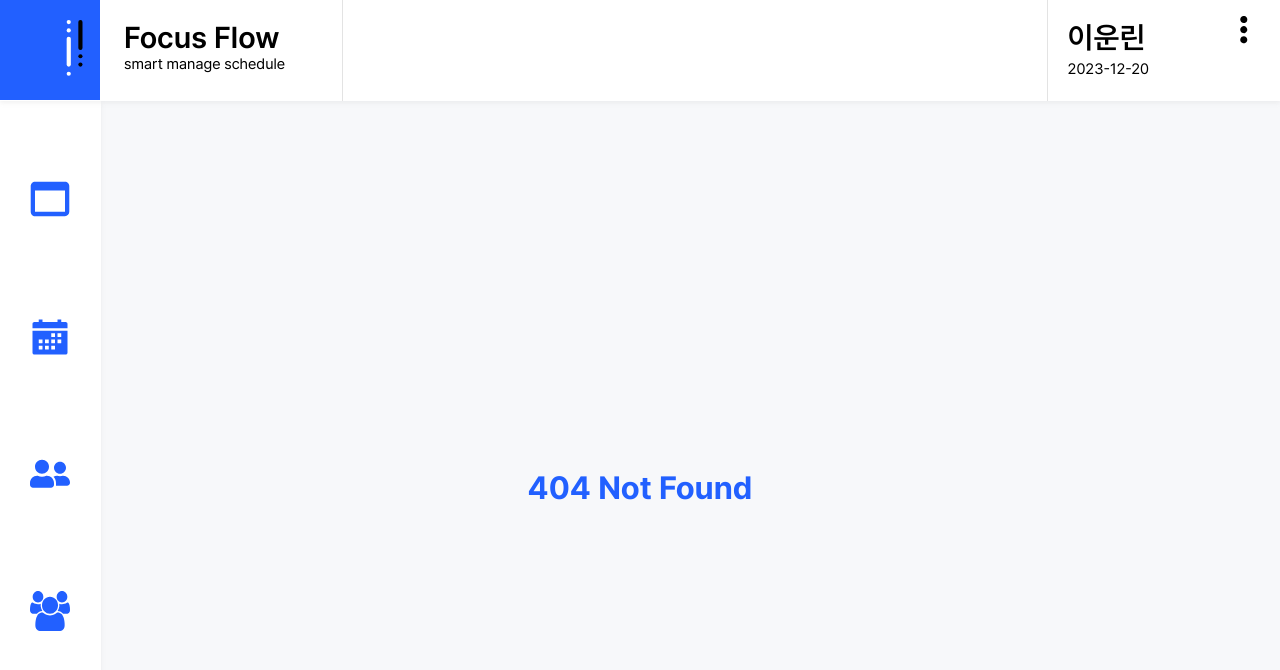
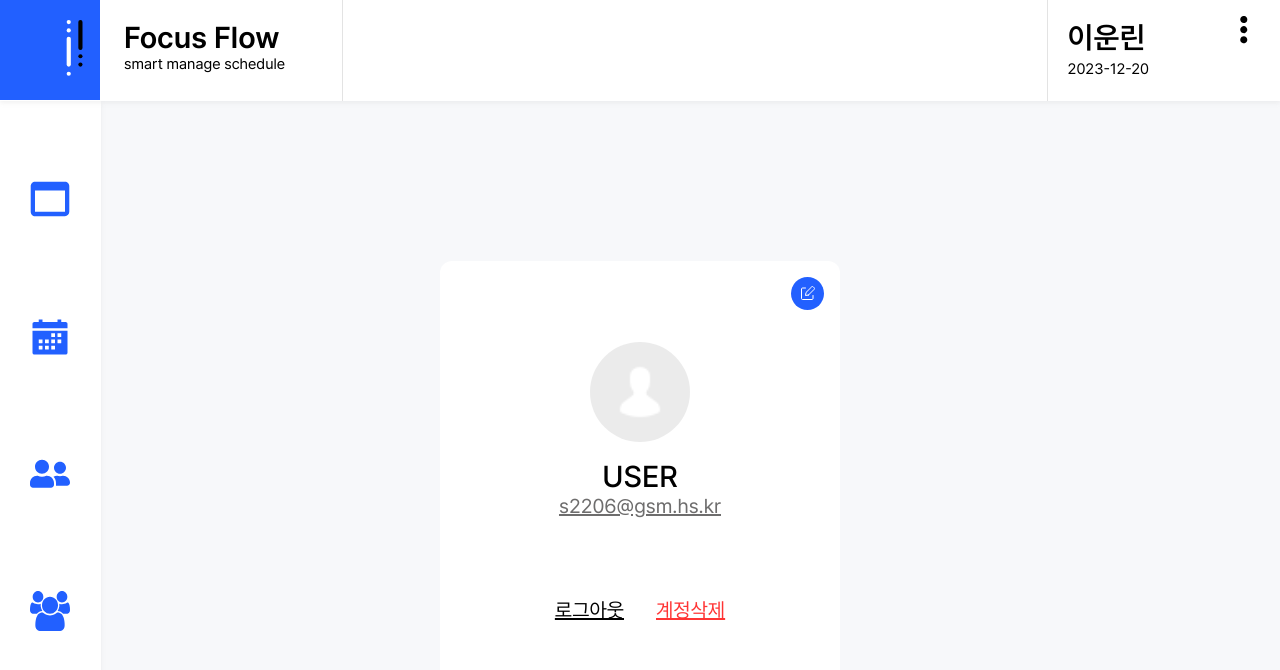
Before and after one commit to fingerprincessWoonrin/FE, a React (Vite) app: page /profile in a window 1280 px wide. Before the commit this address had no page. Shown: the top 670 px of the page. Built offline with nearby package versions, Linux system fonts and the light colour scheme.

Commit message:
Add profile page

```diff
--- a/src/App.tsx
+++ b/src/App.tsx
@@ -1,8 +1,8 @@
 import { IsModal } from "./atoms";
 import Router from "./router";
 import { Global } from "./styles/Globalstyle";
+import * as C from "./components";
 import { useRecoilValue } from "recoil";
-import * as C from "./components";
 
 function App() {
   const isModal = useRecoilValue(IsModal);
--- /dev/null
+++ b/src/assets/editButton.tsx
@@ -0,0 +1,41 @@
+import React from "react";
+
+const editButton = () => {
+  return (
+    <svg
+      width="33"
+      height="33"
+      viewBox="0 0 33 33"
+      fill="none"
+      xmlns="http://www.w3.org/2000/svg"
+    >
+      <circle cx="16.5" cy="16.5" r="16.5" fill="#2260FF" />
+      <g clip-path="url(#clip0_1052_4)">
+        <path
+          d="M17.5 17.9999L14.5 18.5399L15 15.4999L20.73 9.78994C20.823 9.69621 20.9336 9.62182 21.0554 9.57105C21.1773 9.52028 21.308 9.49414 21.44 9.49414C21.572 9.49414 21.7027 9.52028 21.8246 9.57105C21.9464 9.62182 22.057 9.69621 22.15 9.78994L23.21 10.8499C23.3037 10.9429 23.3781 11.0535 23.4289 11.1754C23.4797 11.2972 23.5058 11.4279 23.5058 11.5599C23.5058 11.692 23.4797 11.8227 23.4289 11.9445C23.3781 12.0664 23.3037 12.177 23.21 12.2699L17.5 17.9999Z"
+          stroke="white"
+          strokeLinecap="round"
+          strokeLinejoin="round"
+        />
+        <path
+          d="M22 18.5V21.5C22 21.7652 21.8946 22.0196 21.7071 22.2071C21.5196 22.3946 21.2652 22.5 21 22.5H11.5C11.2348 22.5 10.9804 22.3946 10.7929 22.2071C10.6054 22.0196 10.5 21.7652 10.5 21.5V12C10.5 11.7348 10.6054 11.4804 10.7929 11.2929C10.9804 11.1054 11.2348 11 11.5 11H14.5"
+          stroke="white"
+          strokeLinecap="round"
+          strokeLinejoin="round"
+        />
+      </g>
+      <defs>
+        <clipPath id="clip0_1052_4">
+          <rect
+            width="14"
+            height="14"
+            fill="white"
+            transform="translate(10 9)"
+          />
+        </clipPath>
+      </defs>
+    </svg>
+  );
+};
+
+export default editButton;
--- a/src/assets/index.ts
+++ b/src/assets/index.ts
@@ -16,3 +16,4 @@ export { default as filterArrow } from "./filterArrow";
 export { default as add } from "./add";
 export { default as profile } from "./profile";
 export { default as deletes } from "./deletes";
+export { default as editButton } from "./editButton";
--- a/src/assets/profile.tsx
+++ b/src/assets/profile.tsx
@@ -1,10 +1,15 @@
 import React from "react";
 
-const profile = () => {
+type ProfileProps = {
+  width: string;
+  height: string;
+};
+
+const profile = ({ width, height }: ProfileProps) => {
   return (
     <svg
-      width="50"
-      height="50"
+      width={width}
+      height={height}
       viewBox="0 0 50 50"
       fill="none"
       xmlns="http://www.w3.org/2000/svg"
--- a/src/components/FriendsList/index.tsx
+++ b/src/components/FriendsList/index.tsx
@@ -7,7 +7,7 @@ const FriendsList = () => {
   return (
     <S.MemberListContainer>
       <S.Profile>
-          <I.profile />
+        <I.profile width="50" height="50" />
         <S.Name>김철중</S.Name>
       </S.Profile>
       <S.DeleteWrapper>
--- /dev/null
+++ b/src/pages/Profile/index.tsx
@@ -0,0 +1,52 @@
+import React, { useState } from "react";
+import * as S from "./style";
+import * as I from "../../assets";
+
+const Profile = () => {
+  const [editMode, setEditMode] = useState(false);
+  const [name, setName] = useState("USER");
+
+  const handleEditClick = () => {
+    setEditMode(true);
+  };
+
+  const handleInputChange = (e: any) => {
+    setName(e.target.value);
+  };
+
+  const handleEnterKeyPress = (e: any) => {
+    if (e.key === "Enter") {
+      setEditMode(false);
+    }
+  };
+
+  return (
+    <S.ProfilePageContainer>
+      <S.ProfileContainer>
+        <S.EditButtonWrapper onClick={handleEditClick}>
+          <I.editButton />
+        </S.EditButtonWrapper>
+        <S.ProfileWrapper>
+          <I.profile width="100" height="100" />
+          {editMode ? (
+            <S.NameInput
+              type="text"
+              value={name}
+              onChange={handleInputChange}
+              onKeyPress={handleEnterKeyPress}
+            />
+          ) : (
+            <S.Name>{name}</S.Name>
+          )}
+          <S.Email>s2206@gsm.hs.kr</S.Email>
+        </S.ProfileWrapper>
+        <S.AccountOption>
+          <S.Logout>로그아웃</S.Logout>
+          <S.DeleteAccount>계정삭제</S.DeleteAccount>
+        </S.AccountOption>
+      </S.ProfileContainer>
+    </S.ProfilePageContainer>
+  );
+};
+
+export default Profile;
--- /dev/null
+++ b/src/pages/Profile/style.ts
@@ -0,0 +1,77 @@
+import styled from "styled-components";
+
+export const ProfilePageContainer = styled.div`
+  width: 100vw;
+  padding-top: 10rem;
+
+  display: flex;
+  align-items: center;
+  justify-content: center;
+`;
+
+export const ProfileContainer = styled.div`
+  width: 25rem;
+  height: 30rem;
+  border-radius: 0.75rem;
+  background: #fff;
+`;
+
+export const EditButtonWrapper = styled.div`
+  display: flex;
+  justify-content: right;
+
+  margin-top: 1rem;
+  margin-right: 1rem;
+`;
+
+export const ProfileWrapper = styled.div`
+  display: flex;
+  flex-direction: column;
+  align-items: center;
+  margin-top: 2rem;
+`;
+
+export const Name = styled.div`
+  color: #000;
+  font-size: 1.875rem;
+  font-weight: 500;
+  margin-top: 1rem;
+`;
+
+export const NameInput = styled.input`
+  color: #000;
+  font-size: 1.875rem;
+  font-weight: 500;
+  margin-top: 1rem;
+  border: none;
+  outline: none;
+  text-align: center;
+`;
+
+export const Email = styled.div`
+  color: #6e6d6d;
+  font-size: 1.25rem;
+  font-weight: 400;
+  text-decoration-line: underline;
+`;
+
+export const AccountOption = styled.div`
+  display: flex;
+  margin-top: 5rem;
+  justify-content: center;
+`;
+
+export const Logout = styled.div`
+  color: #000;
+  font-size: 1.25rem;
+  font-weight: 400;
+  text-decoration-line: underline;
+  margin-right: 2rem;
+`;
+
+export const DeleteAccount = styled.div`
+  color: #ff3434;
+  font-size: 1.25rem;
+  font-weight: 400;
+  text-decoration-line: underline;
+`;
--- a/src/pages/index.ts
+++ b/src/pages/index.ts
@@ -3,3 +3,4 @@ export { default as Login } from "./Login";
 export { default as SignUp } from "./SignUp";
 export { default as Friends } from "./Friends";
 export { default as NotFound } from "./NotFound";
+export { default as Profile } from "./Profile";
--- a/src/router/index.tsx
+++ b/src/router/index.tsx
@@ -10,6 +10,7 @@ const Router = () => {
       <Route path="/signup" element={<P.SignUp />} />
       <Route path="/friend" element={<P.Friends />} />
       <Route path="*" element={<P.NotFound />} />
+      <Route path="/profile" element={<P.Profile />} />
     </Routes>
   );
 };
```
Lines whose indentation alone changed are shown as unchanged.
